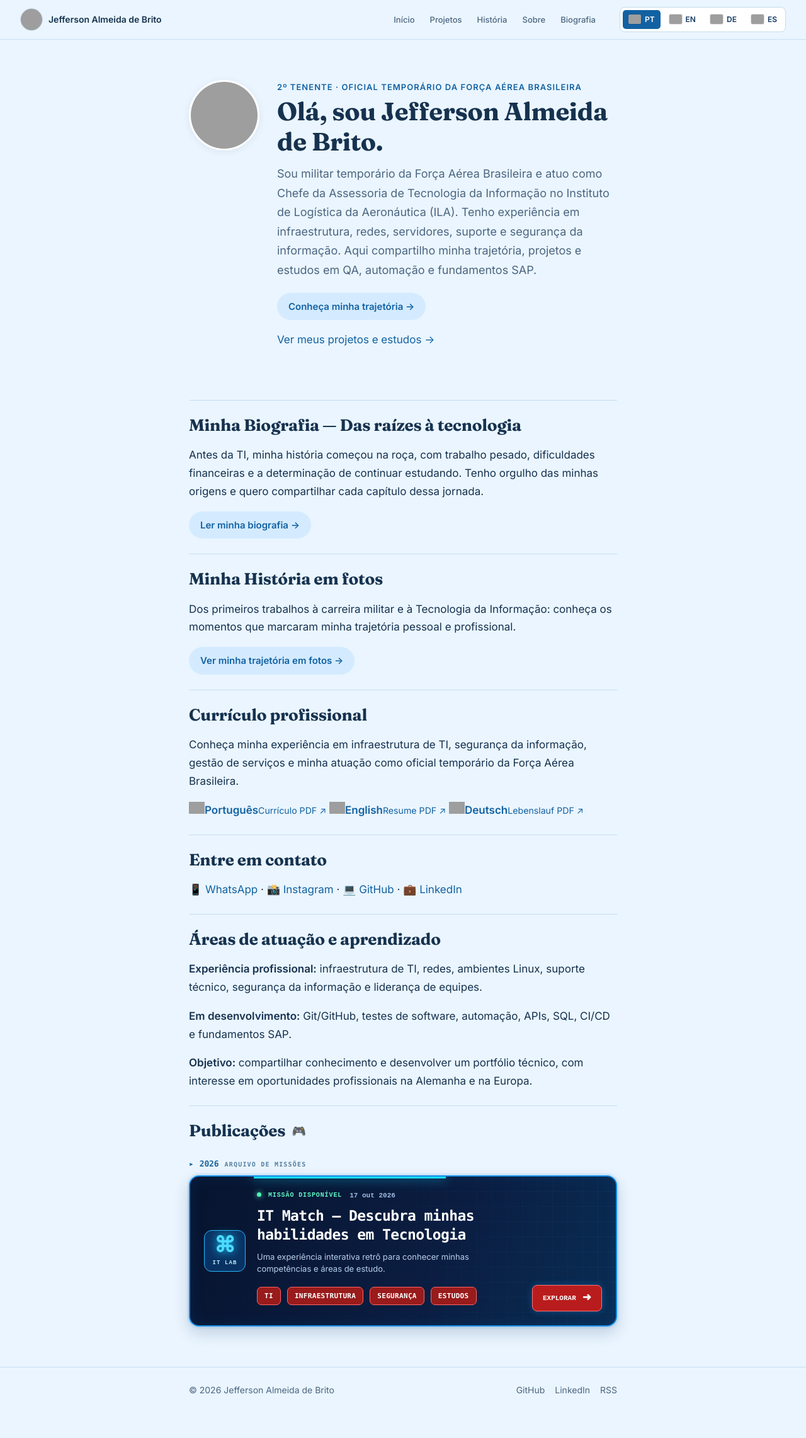
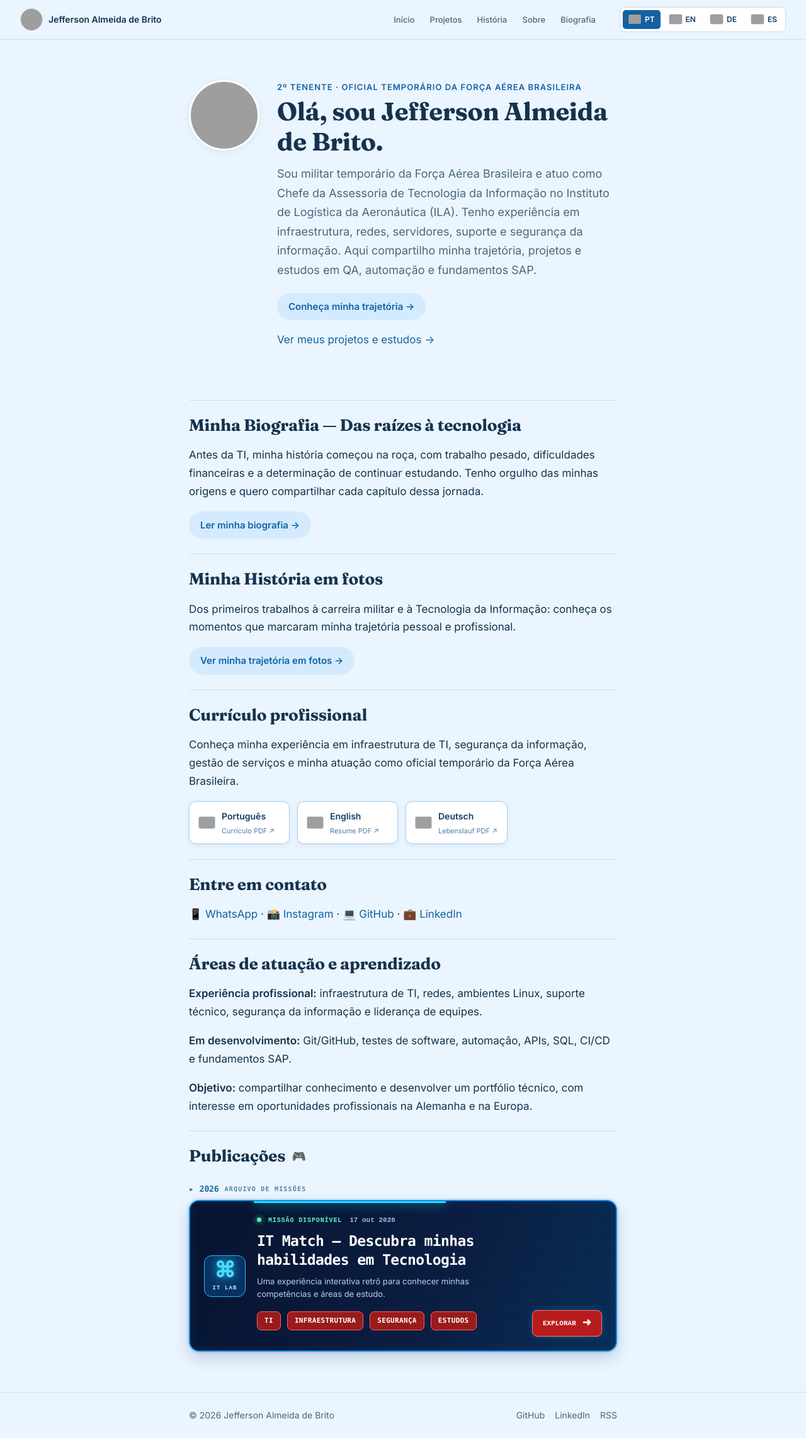
Before and after one commit to jeffersondk3/jeffersondk3.github.io, a Jekyll site: the page built from index.html, in a window 1280 px wide. Shown: the whole page at 63% size. Built offline with Jekyll 4.4.1, drawn with Linux system fonts in a browser that asks for light colours; before the commit the page ends 2243 px from its top, so only the background shows below that; grey boxes are pictures that could not be loaded.

Commit message:
Estiliza seletor de currículos com bandeiras

```diff
--- a/assets/css/style.css
+++ b/assets/css/style.css
@@ -448,3 +448,15 @@ h1, h2, h3 {
   gap: 10px !important;
 }
 .game-post-card .game-post-action:hover { background: #dc2626 !important; }
+
+
+/* Currículos por idioma: cartões discretos com bandeiras */
+.resume-language-list { display:flex; flex-wrap:wrap; gap:12px; margin:16px 0 4px; }
+.resume-language-link { display:inline-flex; align-items:center; gap:11px; min-width:160px; padding:11px 15px; border:1px solid #a8cde9; border-radius:11px; background:#fff; color:#153d66; box-shadow:0 3px 9px rgba(25,79,130,.08); text-decoration:none; transition:transform .2s ease,border-color .2s ease; }
+.resume-language-link:hover { transform:translateY(-2px); border-color:#1479c6; text-decoration:none; }
+.resume-language-link img { display:block; width:25px; height:18px; object-fit:cover; border-radius:2px; flex-shrink:0; box-shadow:0 0 0 1px #c5d5e3; }
+.resume-language-link span { display:flex; flex-direction:column; gap:2px; }
+.resume-language-link strong { font-size:14px; }
+.resume-language-link small { font-size:11px; color:#507da4; }
+@media(max-width:520px) { .resume-language-link { flex:1 1 100%; } }
+@media(prefers-reduced-motion:reduce) { .resume-language-link { transition:none; } }
```
